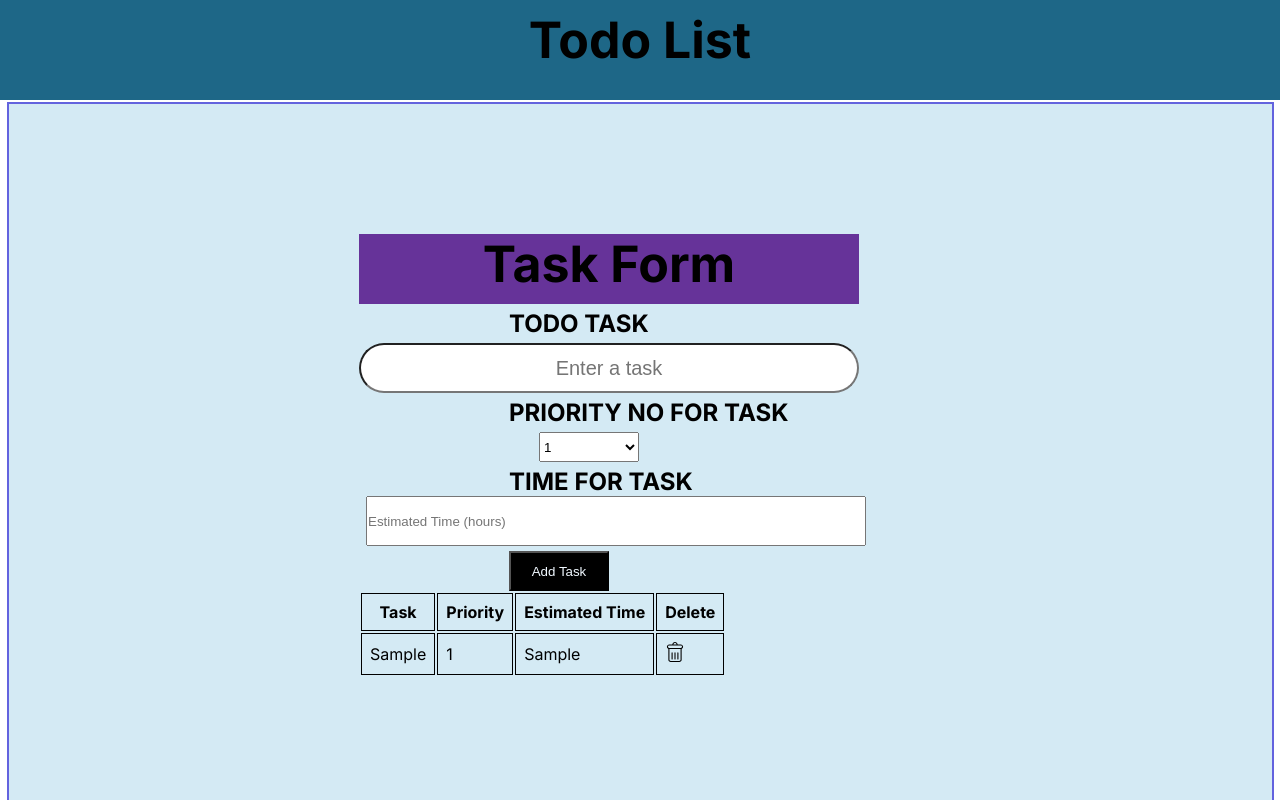
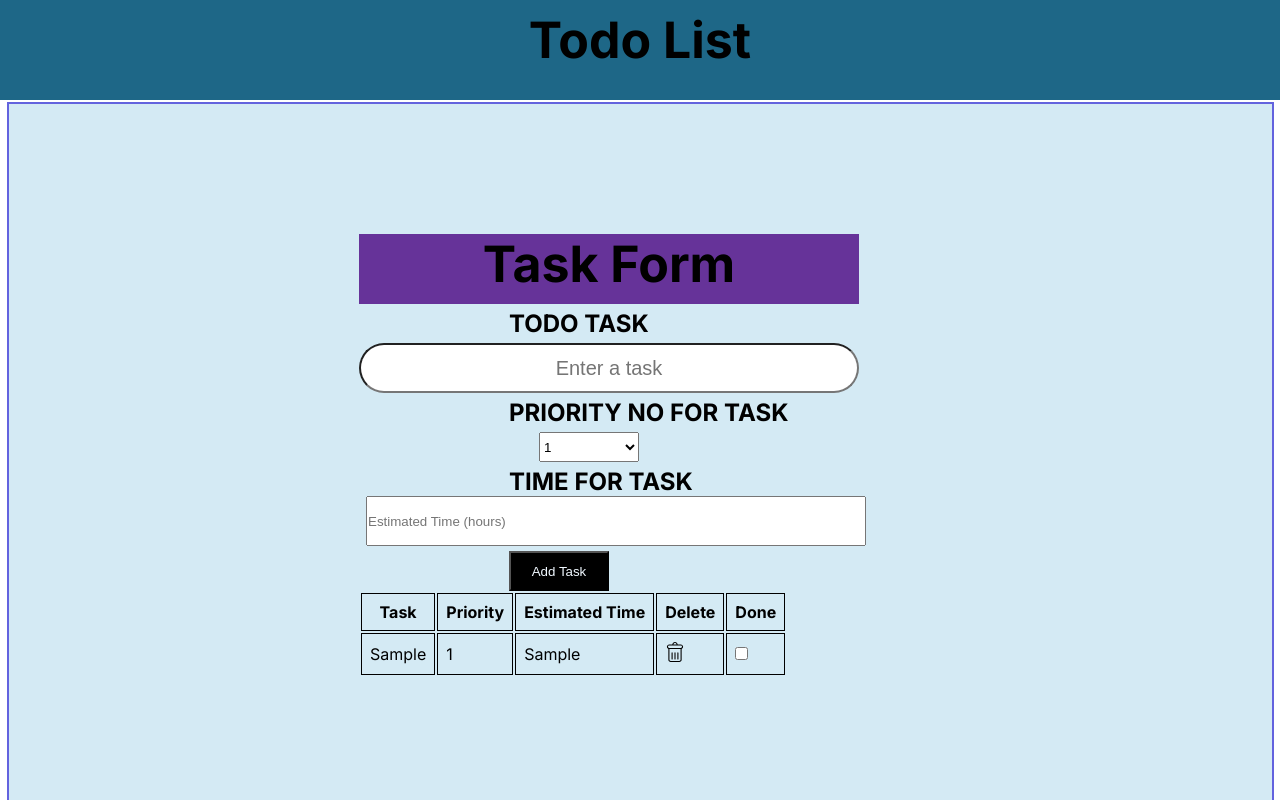
Before and after one commit to KumbharkarSrushti/to_do_list, a Next.js app: page / in a window 1280 px wide. Both pictures are taken after typing "Sample", "Sample" into the empty fields and a click on the button "Add Task". Shown: the top 800 px of the page. Built offline with nearby package versions, Linux system fonts and the light colour scheme.

Commit message:
work done functionality

```diff
--- a/app/globals.css
+++ b/app/globals.css
@@ -80,3 +80,6 @@
   margin-left:150px;
   margin-top: 5px;
 }
+.donetask{
+    padding:5px;
+    }
--- a/app/showform.js
+++ b/app/showform.js
@@ -1,25 +1,23 @@
 "use client"
 import React, { useState } from 'react';
 import Priority from './priotybox.js';
-import {deleteTask} from "./deleteTask.js"
-
+import { deleteTask } from './deleteTask.js';
 
 const TodoList = () => {
   const [userInput, setUserInput] = useState('');
   const [tasks, setTasks] = useState([]);
   const [estimatedTime, setEstimatedTime] = useState('');
-
+  const [newTodo, setNewTodo] = useState('');
 
   const selectedPriorityRef = React.useRef(1);
 
   const handleChange = (e) => {
     setUserInput(e.target.value);
   };
+
   const handleTimeChange = (e) => {
     setEstimatedTime(e.target.value);
   };
-
-
 
   const handleSubmit = (e) => {
     e.preventDefault();
@@ -29,6 +27,7 @@ const TodoList = () => {
         text: userInput,
         priority: selectedPriorityRef.current,
         estimatedTime: estimatedTime,
+        checked: false, // Initialize checked property
       };
 
       setTasks([...tasks, newTask]);
@@ -37,16 +36,23 @@ const TodoList = () => {
       setEstimatedTime('');
     }
   };
+
   const handleDeleteTask = (index) => {
     const updatedTasks = deleteTask(tasks, index);
     setTasks(updatedTasks);
+  };
+
+  const handleToggleTodo = (index) => {
+    const newTasks = [...tasks];
+    newTasks[index].checked = !newTasks[index].checked;
+    setTasks(newTasks);
   };
 
   return (
     <div>
       <form onSubmit={handleSubmit}>
         <h1 className="task-form">Task Form</h1>
-        <h2 className='h2'>TODO TASK</h2>
+        <h2 className="h2">TODO TASK</h2>
         <input
           className="input"
           type="text"
@@ -55,12 +61,12 @@ const TodoList = () => {
           onChange={handleChange}
         />
         <br />
-        <h2 className='h2'>PRIORITY NO FOR TASK</h2>
+        <h2 className="h2">PRIORITY NO FOR TASK</h2>
         <Priority />
         <br />
-        <h2 className='h2'>TIME FOR TASK</h2>
+        <h2 className="h2">TIME FOR TASK</h2>
         <input
-        className="input1"
+          className="input1"
           type="text"
           value={estimatedTime}
           placeholder="Estimated Time (hours)"
@@ -78,17 +84,24 @@ const TodoList = () => {
             <th className="task-cell">Priority</th>
             <th className="task-cell">Estimated Time</th>
             <th className="task-cell">Delete</th>
-
+            <th className="task-cell">Done</th>
           </tr>
         </thead>
         <tbody>
           {tasks.map((task, index) => (
             <tr key={index}>
-              <td className="task-cell">{task.text}</td>
+              <td className="task-cell"><span
+                  style={{
+
+                    textDecoration: task.checked ? 'line-through' : 'none',
+                  }}
+                >
+                  {task.text}
+                </span></td>
               <td className="task-cell">{task.priority}</td>
               <td className="task-cell">{task.estimatedTime}</td>
               <td className="task-cell">
-              <button
+                <button
                   onClick={() => handleDeleteTask(index)}
                   style={{
                     background: 'none',
@@ -104,6 +117,13 @@ const TodoList = () => {
                   />
                 </button>
               </td>
+              <td className="task-cell">
+                <input
+                  type="checkbox"
+                  checked={task.checked}
+                  onChange={() => handleToggleTodo(index)}
+                />
+                              </td>
             </tr>
           ))}
         </tbody>
```
Also changed, not shown: public/square-regular (1).svg (added).
